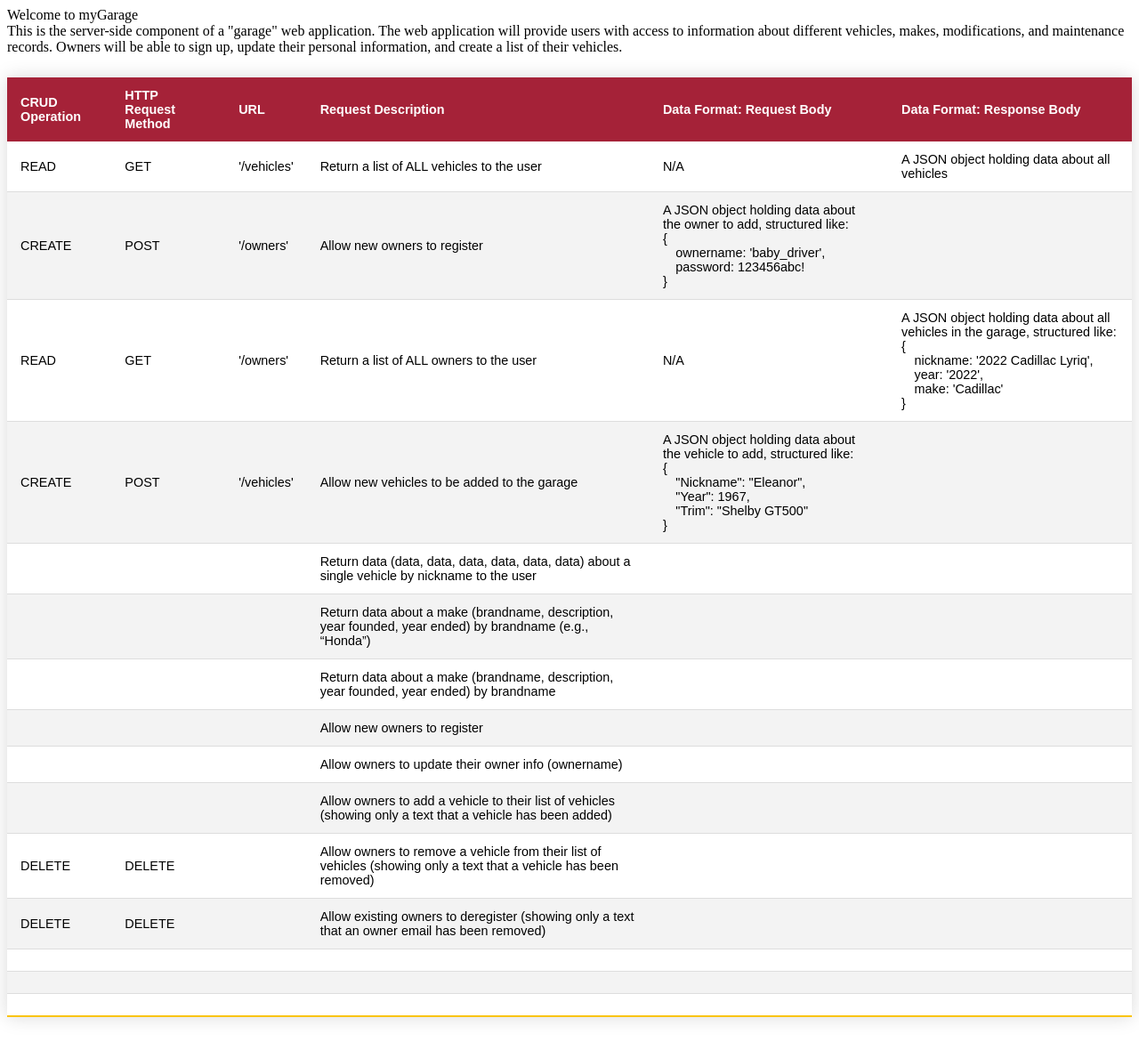
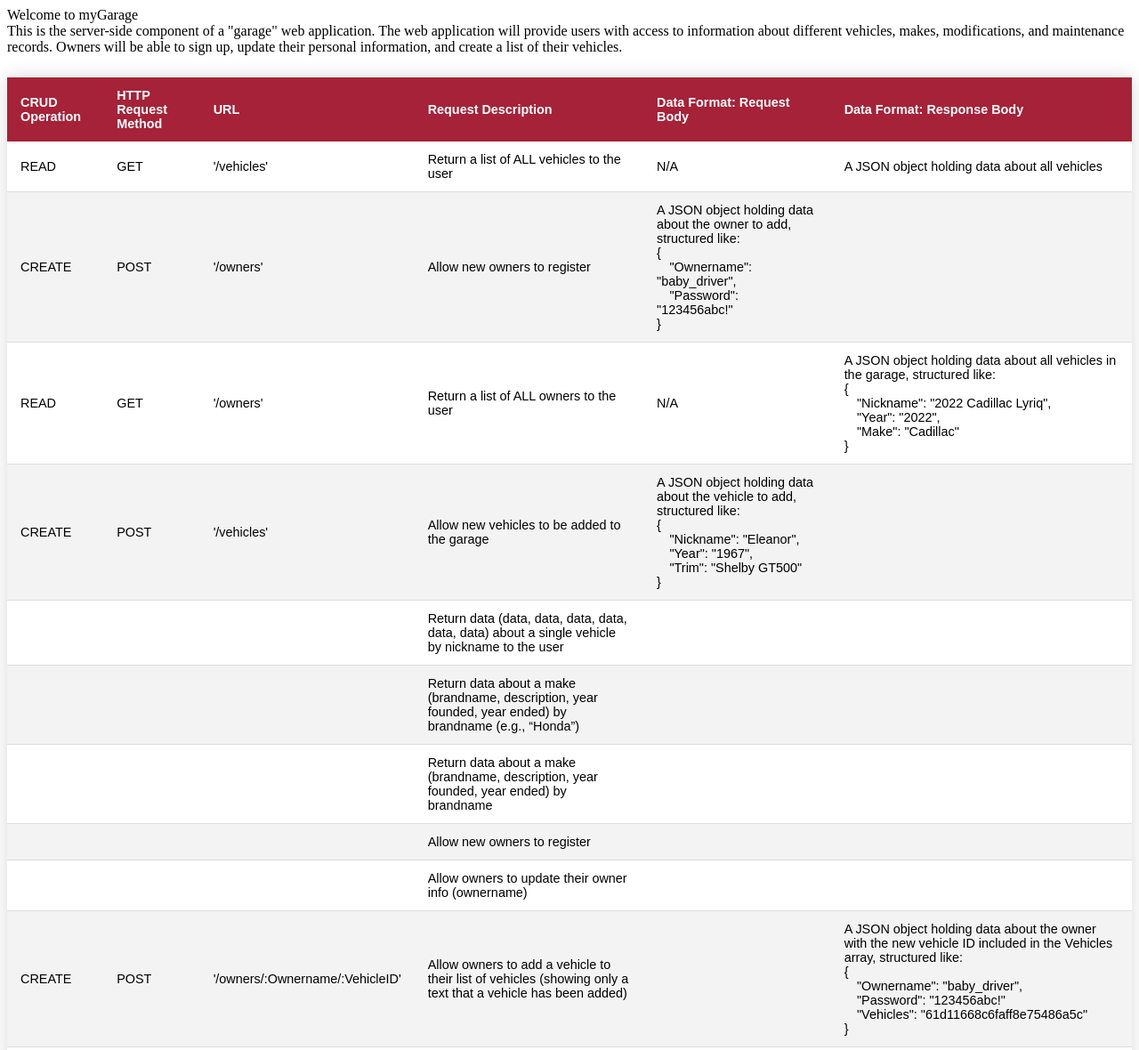
Before and after one commit to drewwmercer/garage_api, a website: page public/documentation.html in a window 1280 px wide. Shown: the top 1180 px of the page at 89% size. Drawn offline with Linux system fonts and the light colour scheme.

Commit message:
Cleaning up and adding to documentation

```diff
--- a/public/documentation.html
+++ b/public/documentation.html
@@ -39,7 +39,7 @@
                     <td>POST</td>
                     <td>'/owners'</td>
                     <td>Allow new owners to register</td>
-                    <td>A JSON object holding data about the owner to add, structured like:<br>{<br>&emsp;ownername: 'baby_driver',<br>&emsp;password: 123456abc!<br>}</td>
+                    <td>A JSON object holding data about the owner to add, structured like:<br>{<br>&emsp;"Ownername": "baby_driver",<br>&emsp;"Password": "123456abc!"<br>}</td>
                     <td></td>
                 </tr>
                 <tr>
@@ -48,14 +48,14 @@
                     <td>'/owners'</td>
                     <td>Return a list of ALL owners to the user</td>
                     <td>N/A</td>
-                    <td>A JSON object holding data about all vehicles in the garage, structured like:<br>{<br>&emsp;nickname: '2022 Cadillac Lyriq',<br>&emsp;year: '2022',<br>&emsp;make: 'Cadillac'<br>}</td>
+                    <td>A JSON object holding data about all vehicles in the garage, structured like:<br>{<br>&emsp;"Nickname": "2022 Cadillac Lyriq",<br>&emsp;"Year": "2022",<br>&emsp;"Make": "Cadillac"<br>}</td>
                 </tr>
                 <tr>
                     <td>CREATE</td>
                     <td>POST</td>
                     <td>'/vehicles'</td>
                     <td>Allow new vehicles to be added to the garage</td>
-                    <td>A JSON object holding data about the vehicle to add, structured like:<br>{<br>&emsp;"Nickname": "Eleanor",<br>&emsp;"Year": 1967,<br>&emsp;"Trim": "Shelby GT500"<br>}</td>
+                    <td>A JSON object holding data about the vehicle to add, structured like:<br>{<br>&emsp;"Nickname": "Eleanor",<br>&emsp;"Year": "1967",<br>&emsp;"Trim": "Shelby GT500"<br>}</td>
                     <td></td>
                 </tr>
                 <tr>
@@ -99,12 +99,12 @@
                     <td></td>
                 </tr>
                 <tr>
-                    <td></td>
-                    <td></td>
-                    <td></td>
+                    <td>CREATE</td>
+                    <td>POST</td>
+                    <td>'/owners/:Ownername/:VehicleID'</td>
                     <td>Allow owners to add a vehicle to their list of vehicles (showing only a text that a vehicle has been added)</td>
                     <td></td>
-                    <td></td>
+                    <td>A JSON object holding data about the owner with the new vehicle ID included in the Vehicles array, structured like:<br>{<br>&emsp;"Ownername": "baby_driver",<br>&emsp;"Password": "123456abc!"<br>&emsp;"Vehicles": "61d11668c6faff8e75486a5c"<br>}</td>
                 </tr>
                 <tr>
                     <td>DELETE</td>
```
